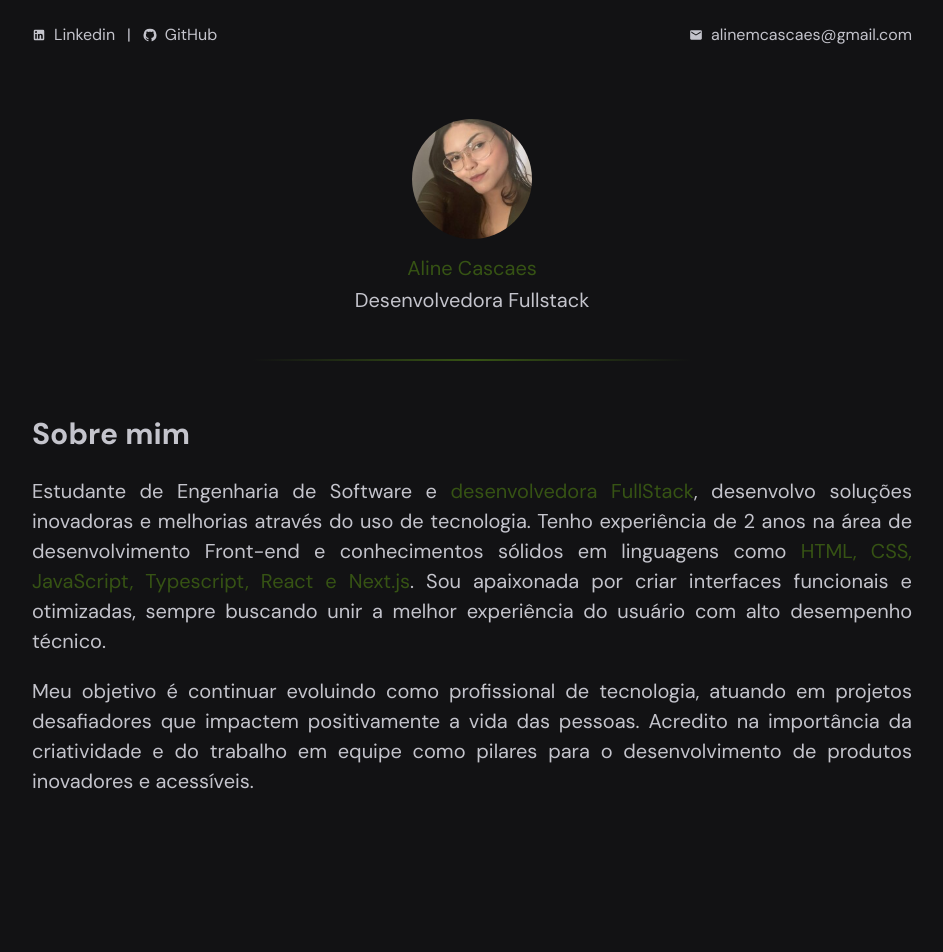
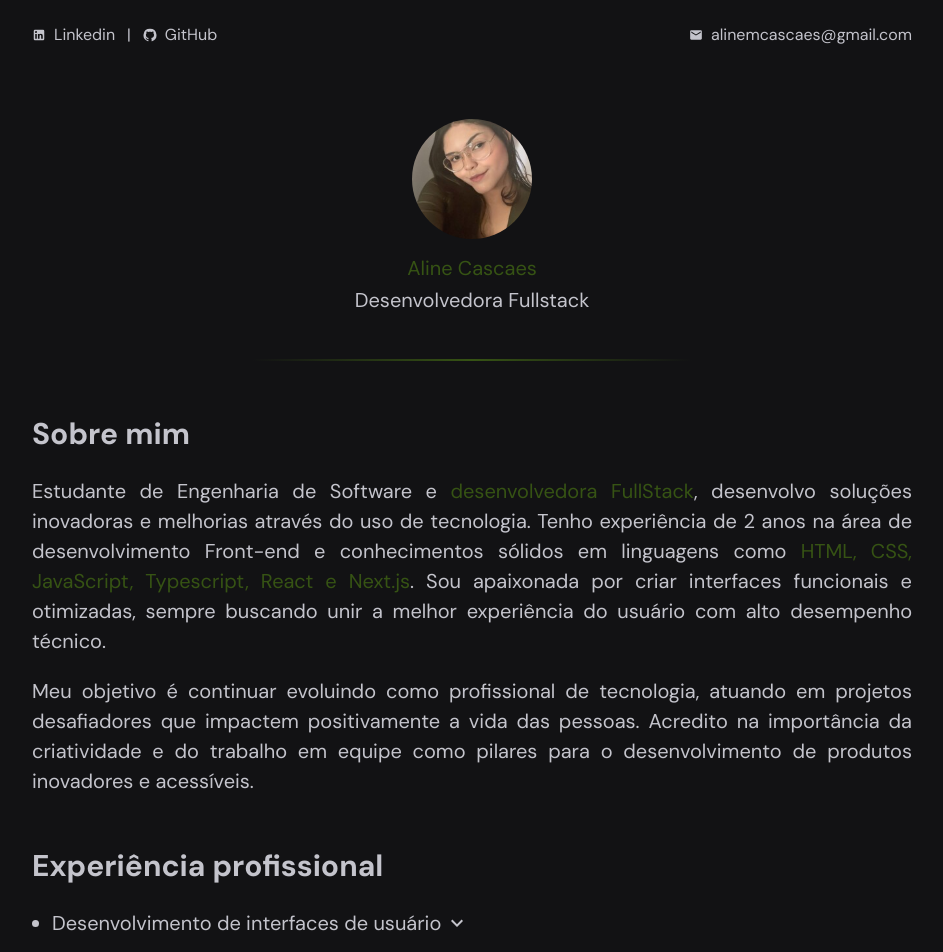
Before and after one commit to alinecascaes/portfolio, a React (Vite) app: page / in a window 1280 px wide. Shown: the top 952 px of the page, without its empty margins (168-1111 px from the left). Before the commit the page ends 800 px from the top, so only its background shows below. Built offline with nearby package versions, Linux system fonts and the light colour scheme.

Commit message:
feat: create-collapse-and-experience-component

```diff
--- a/src/app/App.tsx
+++ b/src/app/App.tsx
@@ -5,6 +5,7 @@ import { ProfileCard } from "../components/ProfileCard";
 import { Header } from "../components/Header";
 import avatar from  "../assets/img/avatar.jpeg";
 import { About } from "../components/About";
+import { ProfessionalExperience } from "../components/ProfessionalExperience";
 
 import * as S from "./App.styles";
 
@@ -17,6 +18,7 @@ export function App() {
         <S.AboutInfoContainer>
           <ProfileCard avatar={avatar} />
           <About />
+          <ProfessionalExperience />
         </S.AboutInfoContainer>
         <GlobalStyles />
       </S.PageWrapper>
--- /dev/null
+++ b/src/components/CollapseCard/index.tsx
@@ -0,0 +1,32 @@
+import { useState } from "react";
+import KeyboardArrowUpIcon from '@mui/icons-material/KeyboardArrowUp';
+import KeyboardArrowDownIcon from '@mui/icons-material/KeyboardArrowDown';
+
+import * as S from "./style";
+
+interface CollapseCardProps {
+    title: string;
+    content: React.ReactNode;
+}
+
+export function CollapseCard({ title, content }: CollapseCardProps) {
+    const [isCollapseOpen, setIsCollapseOpen] = useState(false);
+
+    function handleOpenCollapseCard() {
+        setIsCollapseOpen((prev) => !prev);
+    }
+
+    return (
+        <S.CollapseCardWrapper>
+            <S.Title onClick={handleOpenCollapseCard}>
+                {title}
+                {isCollapseOpen ? <KeyboardArrowUpIcon /> : <KeyboardArrowDownIcon />}
+            </S.Title>
+
+            <S.Content isOpen={isCollapseOpen}>
+                {content}
+            </S.Content>
+
+        </S.CollapseCardWrapper>
+    );
+}
--- /dev/null
+++ b/src/components/CollapseCard/style.ts
@@ -0,0 +1,34 @@
+import styled from "styled-components";
+
+interface CollapseContentProps {
+    isOpen: boolean;
+}
+
+export const CollapseCardWrapper = styled.div `
+    display: flex;
+    flex-direction: column;
+    gap: 8px;
+`;
+
+export const Title = styled.p `
+    display: flex;
+    align-items: center;
+    gap: 4px;
+    font-size: 16px;
+
+    @media (min-width: 668px) {
+        font-size: 18px;
+    }
+
+    @media (min-width: 1024px) {
+        font-size: 20px;
+        cursor: pointer;
+    }
+`;
+
+export const Content = styled.div<CollapseContentProps>`
+    max-height: ${({ isOpen }) => (isOpen ? "500px" : "0")};
+
+    overflow: hidden;
+    transition: max-height 0.4s ease-in-out;
+`;
--- /dev/null
+++ b/src/components/ProfessionalExperience/index.tsx
@@ -0,0 +1,80 @@
+import { CollapseCard } from "../CollapseCard";
+import * as S from "./style";
+
+export function ProfessionalExperience() {
+    const experiences = [
+        {
+            id: 1,
+            title: "Desenvolvimento de interfaces de usuário",
+            content: `
+                Conhecimentos em diversas tecnologias como TypeScript, React, Styled Components, Next entre outras,
+                aplicadas para o desenvolvimento de de interfaces de usuário e componentes intuitivos, atraentes,
+                dinâmicos e responsivos, sempre visando garantir uma experiência de usuário fluida.
+            `,
+        },
+        {
+            id: 2,
+            title: "Colaboração em projetos ágeis",
+            content: `
+                Participei ativamente em projetos ágeis,
+                contribuindo com reuniões diárias, revisões de código e iterações de
+                desenvolviment
+            `,
+        },
+        {
+            id: 3,
+            title: "Storybook",
+            content: `
+                Criação de Storybooks para desenvolver, testar e documentar
+                componentes de maneira isolada, possibilitando uma visualização rápida e
+                interativa dos componentes em diferentes estados e variantes
+            `,
+        },
+        {
+            id: 4,
+            title: "Internacionalização (i18n)",
+            content: `
+                Desenvolvi soluções de internacionalização (i18n)
+                para adaptar sites e conteúdos a diferentes idiomas .
+            `,
+        },
+        {
+            id: 5,
+            title: "SEO (Search Engine Optimization)",
+            content: `
+                Tenho experiência em otimização de sites
+                para mecanismos de busca, utilizando práticas recomendadas para aumentar a
+                visibilidade e o tráfego orgânico.
+            `,
+        },
+        {
+            id: 6,
+            title: "WordPress",
+            content: `
+                Tenho experiência na personalização de temas e no
+                desenvolvimento de funcionalidades para o WordPress.
+            `,
+        },
+    ];
+
+    return (
+        <S.ExperienceWrapper>
+            <S.Title>Experiência profissional</S.Title>
+
+            <S.ExperienceContainer>
+                {experiences.map((experience) => {
+                    return (
+                        <S.ExperienceList key={experience.id}>
+                            <S.ExperienceListItem>
+                                <CollapseCard
+                                    title={experience.title}
+                                    content={experience.content}
+                                />
+                            </S.ExperienceListItem>
+                        </S.ExperienceList>
+                    );
+                })}
+            </S.ExperienceContainer>
+        </S.ExperienceWrapper>
+    );
+}
--- /dev/null
+++ b/src/components/ProfessionalExperience/style.ts
@@ -0,0 +1,45 @@
+import styled from "styled-components";
+
+export const ExperienceWrapper = styled.div `
+    display: flex;
+    flex-direction: column;
+    gap: 25px;
+    margin-bottom: 100px;
+`;
+
+export const Title = styled.h2 `
+    font-size: 20px;
+
+    @media (min-width: 668px) {
+        font-size: 24px;
+    }
+
+    @media (min-width: 1024px) {
+        font-size: 30px;
+    }
+`;
+
+export const ExperienceContainer = styled.div `
+    display: flex;
+    flex-direction: column;
+    gap: 20px;
+    text-align: left;
+    font-size: 16px;
+
+    @media (min-width: 668px) {
+        text-align: justify;
+        font-size: 18px;
+    }
+
+    @media (min-width: 1024px) {
+        text-align: justify;
+        font-size: 20px;
+    }
+`;
+
+export const ExperienceList = styled.ul `
+    margin-left: 20px;
+`;
+
+export const ExperienceListItem = styled.li `
+`;
```
